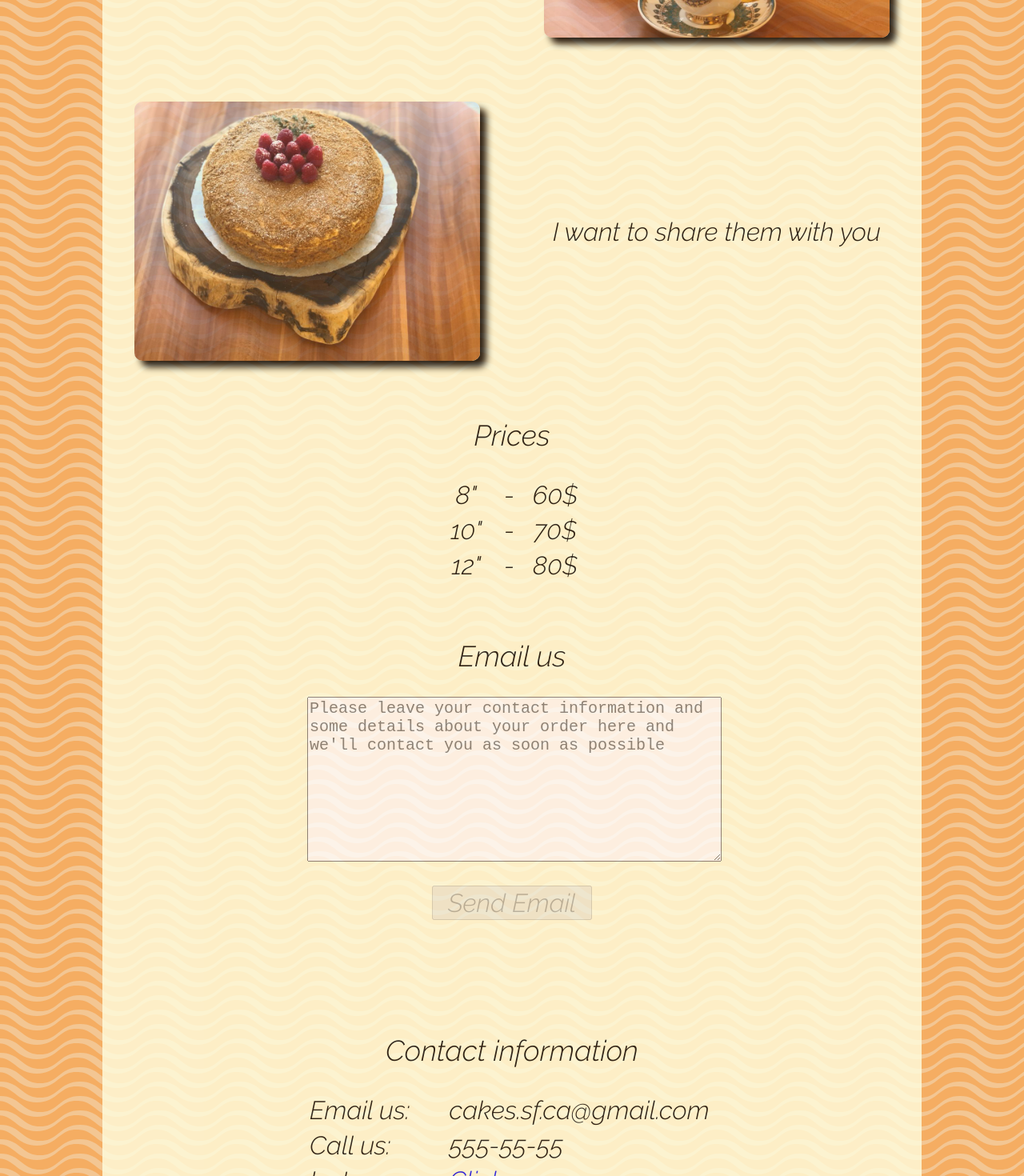
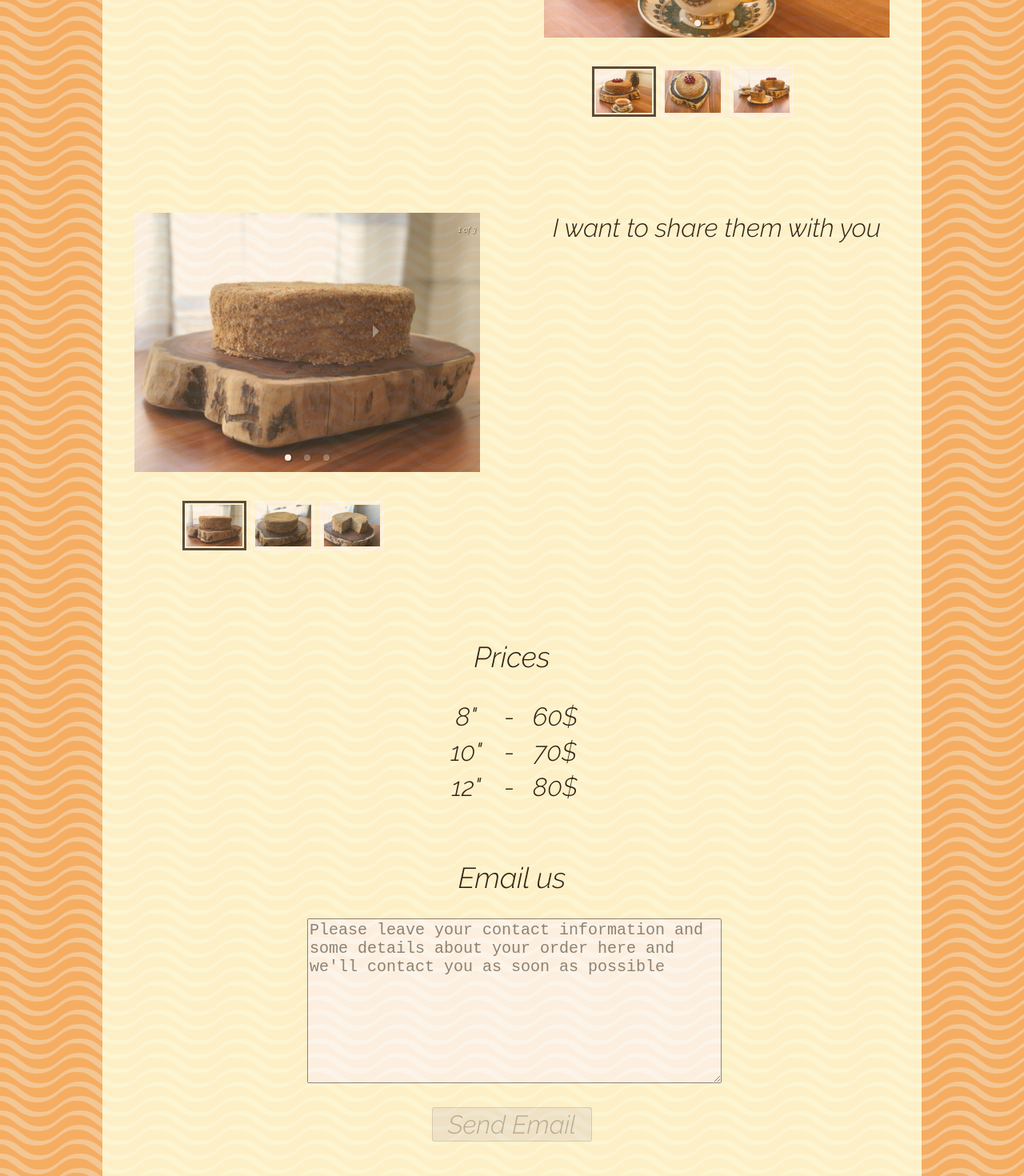
Before and after one commit to AlexTolstikhin/cakes, a React app: page / in a window 1280 px wide. Shown: the part 520-1990 px from the top of the page at 80% size. Built offline with nearby package versions, Linux system fonts and the light colour scheme.

Commit message:
added carousels fixed more styles

```diff
--- a/package.json
+++ b/package.json
@@ -51,6 +51,7 @@
     "react-app-polyfill": "^1.0.6",
     "react-dev-utils": "^10.2.1",
     "react-dom": "^16.13.1",
+    "react-responsive-carousel": "^3.2.9",
     "resolve": "1.15.0",
     "resolve-url-loader": "3.1.1",
     "sass": "^1.26.10",
@@ -68,7 +69,8 @@
   "scripts": {
     "start": "node scripts/start.js",
     "build": "node scripts/build.js",
-    "test": "node scripts/test.js"
+    "test": "node scripts/test.js",
+    "buildAndDeploy": "node scripts/build.js && firebase deploy"
   },
   "eslintConfig": {
     "extends": "react-app"
--- a/src/App.scss
+++ b/src/App.scss
@@ -24,18 +24,13 @@ html {
 
 .content-wrapper {
   display: flex;
+  justify-content: center;
   flex-basis: 50%;
   padding: 40px;
-  justify-content: center;
-}
-
-.text-holder {
-  align-self: center;
-  text-align: justify;
 }
 
 .section-wrapper {
-  justify-content: space-around;
+  justify-content: center;
   display: flex;
   @media (max-width: 1200px) {
     display: flex;
@@ -54,11 +49,11 @@ html {
 
 
 .info-table {
+  align-self: center;
   thead {
     font-size: 30px;
     margin: 10px;
     text-align: center;
-
   }
 
   &.center {
@@ -125,7 +120,7 @@ button {
 }
 @media screen and (min-width: 320px) {
   .text-holder, tbody, button  {
-    font-size: calc(20px + 6 * ((100vw - 320px) / 680));
+    font-size: calc(16px + 6 * ((100vw - 320px) / 680));
   }
   .subtitle  {
     font-size: calc(25px + 6 * ((100vw - 320px) / 680));
--- a/src/components/homePage.js
+++ b/src/components/homePage.js
@@ -2,8 +2,16 @@ import React, { useState } from 'react';
 import emailjs from 'emailjs-com';
 import SectionWrapper from './sectionWrapper';
 import ContentWrapper from './contentWrapper';
+import { Carousel } from 'react-responsive-carousel';
+import "react-responsive-carousel/lib/styles/carousel.min.css";
 import CakeImage1 from '../assets/images/cakes/cake-1.jpg';
 import CakeImage2 from '../assets/images/cakes/cake-2.jpg';
+import CakeImage3 from '../assets/images/cakes/cake-3.jpg';
+import CakeImage4 from '../assets/images/cakes/cake-4.jpg';
+import CakeImage5 from '../assets/images/cakes/cake-5.jpg';
+import CakeImage6 from '../assets/images/cakes/cake-6.jpg';
+import CakeImage7 from '../assets/images/cakes/cake-7.jpg';
+
 
 const sendEmail = (msgTxt) => {
     const templateParams = {
@@ -32,12 +40,32 @@ const HomePage = () => {
                     <span className="text-holder">Everything started from cooking cakes for myself</span>
                 </ContentWrapper>
                 <ContentWrapper classes="content-wrapper">
-                    <img className="item-image" src={CakeImage1} alt="cake" />
+                    <Carousel>
+                        <div>
+                            <img src={CakeImage1} alt="cake" />
+                        </div>
+                        <div>
+                            <img src={CakeImage2} alt="cake" />
+                        </div>
+                        <div>
+                            <img src={CakeImage3} alt="cake" />
+                        </div>
+                    </Carousel>
                 </ContentWrapper>
             </SectionWrapper>
             <SectionWrapper classes="section-wrapper">
                 <ContentWrapper classes="content-wrapper">
-                    <img className="item-image" src={CakeImage2} alt="cake" />
+                    <Carousel>
+                            <div>
+                                <img src={CakeImage5} alt="cake" />
+                            </div>
+                            <div>
+                                <img src={CakeImage6} alt="cake" />
+                            </div>
+                            <div>
+                                <img src={CakeImage7} alt="cake" />
+                            </div>
+                    </Carousel>
                 </ContentWrapper>
                 <ContentWrapper classes="content-wrapper">
                     <span className="text-holder">I want to share them with you</span>
@@ -78,18 +106,14 @@ const HomePage = () => {
             </SectionWrapper>
             <SectionWrapper classes="section-wrapper">
                 <div className="content-wrapper column">
-                    <table className="info-table left">
+                    <table className="info-table">
                         <thead>
                             <tr>
                                 <td className="subtitle" colSpan="2">Contact information</td>
                             </tr>
                         </thead>
                         <tbody>
-                            <tr>
-                                <td>Email us: </td>
-                                <td>cakes.sf.ca@gmail.com</td>
-                            </tr>
-                            <tr>
+                            <tr style={{ display: 'none' }}>
                                 <td>Call us: </td>
                                 <td>555-55-55</td>
                             </tr>
```
Also changed, not shown: 1 other file (tests, documents, lock files or other folders).
